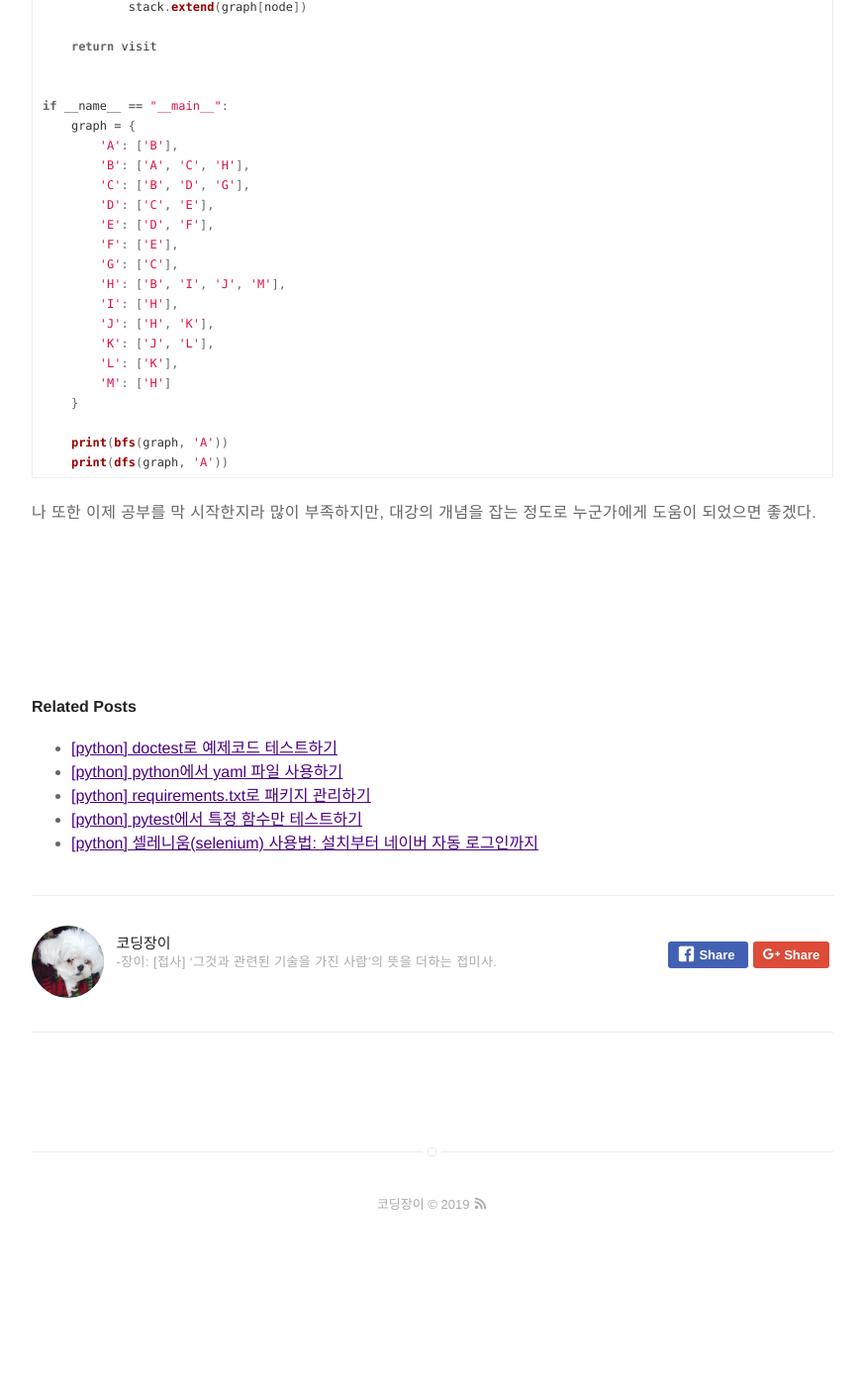
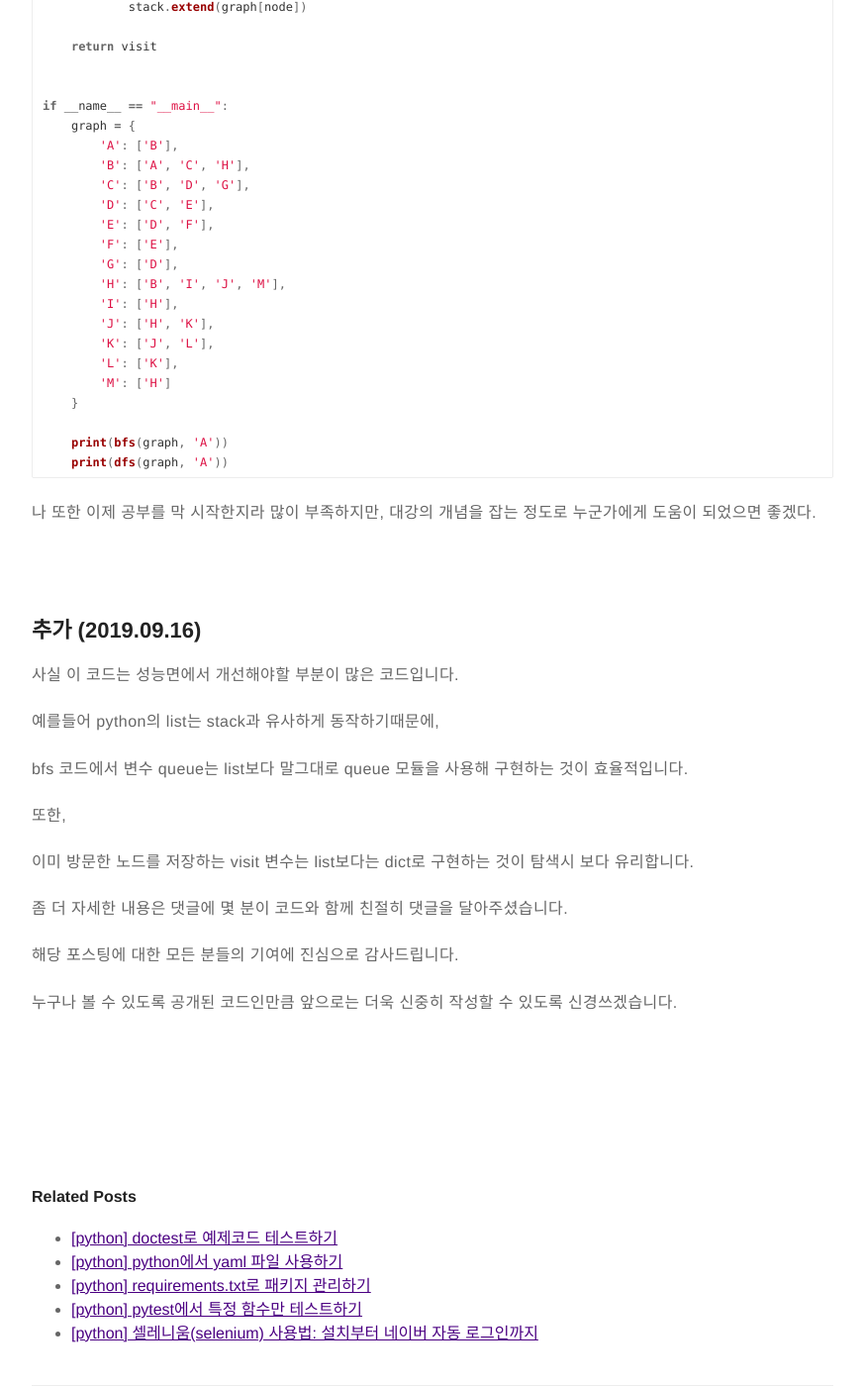
Before and after one commit to itholic/itholic.github.io, a Jekyll site: the page built from _posts/python/2019-02-07-python-bfs-dfs.md, in a window 1280 px wide and 1400 px high, scrolled down 5841 px. Shown: the whole window at 99% size, without its empty margins (203-1076 px from the left). Built offline with Jekyll 4.4.1, drawn with Linux system fonts in a browser that asks for light colours; comment, search, counter and statistics services are not loaded; before the commit the page ends 7106 px from its top, so only the background shows below that.

Commit message:
[python] dfs bfs add comment

````diff
--- a/_posts/python/2019-02-07-python-bfs-dfs.md
+++ b/_posts/python/2019-02-07-python-bfs-dfs.md
@@ -213,7 +213,7 @@ if __name__ == "__main__":
         'D': ['C', 'E'],
         'E': ['D', 'F'],
         'F': ['E'],
-        'G': ['C'],
+        'G': ['D'],
         'H': ['B', 'I', 'J', 'M'],
         'I': ['H'],
         'J': ['H', 'K'],
@@ -226,6 +226,24 @@ if __name__ == "__main__":
     print(dfs(graph, 'A'))
 ```
 
+나 또한 이제 공부를 막 시작한지라 많이 부족하지만, 대강의 개념을 잡는 정도로 누군가에게 도움이 되었으면 좋겠다.
 
+<br/>
 
-나 또한 이제 공부를 막 시작한지라 많이 부족하지만, 대강의 개념을 잡는 정도로 누군가에게 도움이 되었으면 좋겠다.
+## 추가 (2019.09.16)
+
+사실 이 코드는 성능면에서 개선해야할 부분이 많은 코드입니다.
+
+예를들어 python의 list는 stack과 유사하게 동작하기때문에,
+
+bfs 코드에서 변수 queue는 list보다 말그대로 queue 모듈을 사용해 구현하는 것이 효율적입니다.
+
+또한,
+
+이미 방문한 노드를 저장하는 visit 변수는 list보다는 dict로 구현하는 것이 탐색시 보다 유리합니다.
+
+좀 더 자세한 내용은 댓글에 몇 분이 코드와 함께 친절히 댓글을 달아주셨습니다.
+
+해당 포스팅에 대한 모든 분들의 기여에 진심으로 감사드립니다.
+
+누구나 볼 수 있도록 공개된 코드인만큼 앞으로는 더욱 신중히 작성할 수 있도록 신경쓰겠습니다.
````
